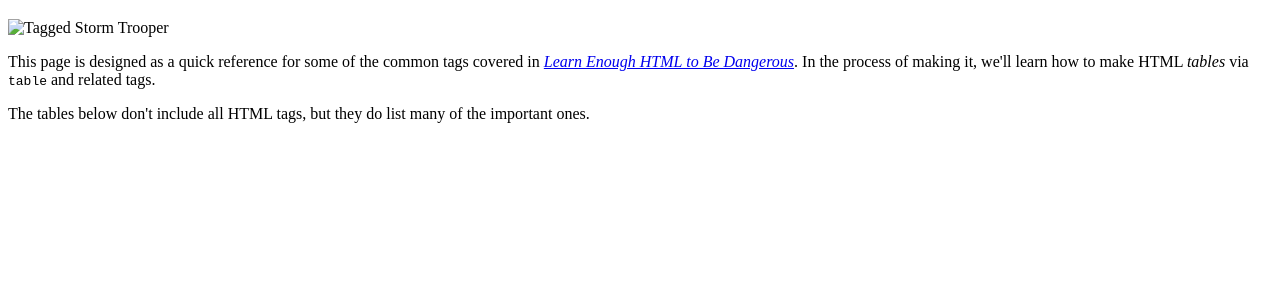
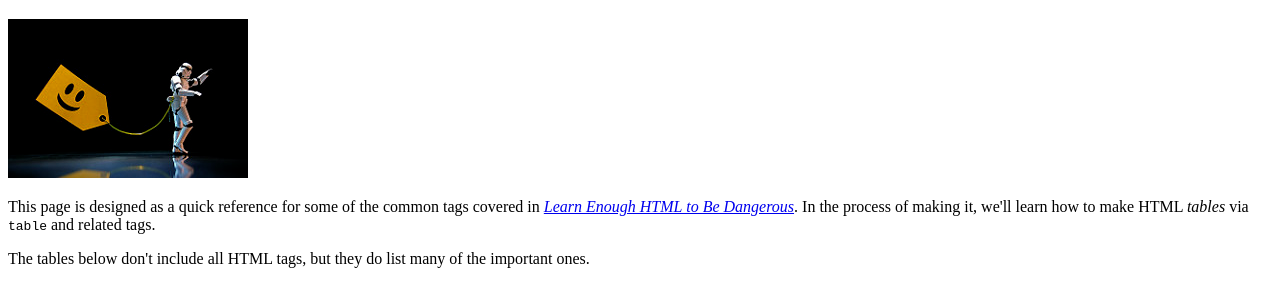
Before and after one commit to Mudddawg/sample_website, a plain HTML site: page tags.html in a window 1280 px wide. Shown: the part 61-368 px from the top of the page. Drawn offline with Linux system fonts and the light colour scheme.

Commit message:
iamge + attribution

```diff
--- a/tags.html
+++ b/tags.html
@@ -10,7 +10,9 @@
 
 		<h1>Important HTML tags</h1>
 
-		<img src="images/storm_trooper_tagged.jpg" alt="Tagged Storm Trooper">
+		<a href="https://www.flickr.com/photos/jdhancock/3814523970">
+			<img src="images/storm_trooper_tagged.jpg" alt="Tagged Storm Trooper">
+		</a>
 
 		<p>
 		This page is designed as a quick reference for some of the common tags covered in <a href="https://learnenough.com/html"><em>Learn Enough HTML to Be Dangerous</em></a>. In the process of making it, we'll learn how to make HTML <em>tables</em> via <code>table</code> and related tags.
```
Also changed, not shown: images/storm_trooper_tagged.jpg (added), 1 other file.
